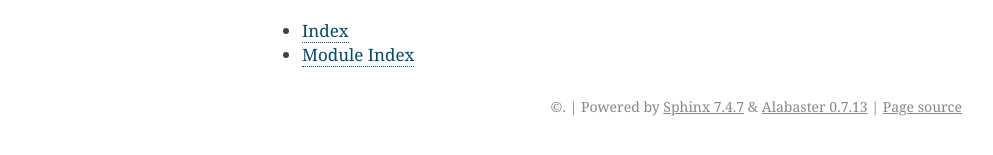
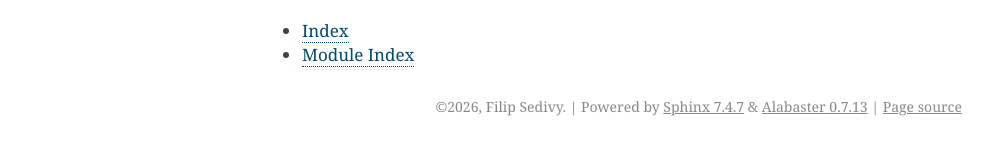
Before and after one commit to filipsedivy/goojprt-pt210-sdk, a Sphinx documentation site: the page built from docs/index.rst, in a window 1280 px wide. Shown: the part 686-841 px from the top of the page, without its empty margins (148-1141 px from the left). Built offline with Sphinx 7.4.7, drawn with Linux system fonts in a browser that asks for light colours.

Commit message:
Add copyright information to Sphinx configuration

```diff
--- a/docs/conf.py
+++ b/docs/conf.py
@@ -3,6 +3,7 @@
 
 project = "goojprt-pt210-sdk"
 author = "Filip Sedivy"
+copyright = "2026, Filip Sedivy"
 release = "0.1.0"
 
 extensions = [
```
